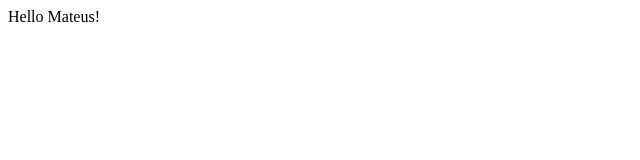
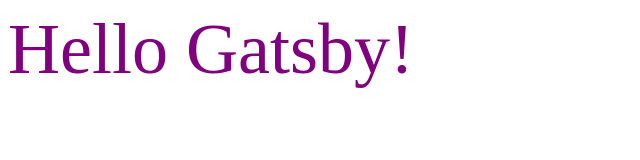
Before and after one commit to mateussoaresr/Gatsby-tutorial, a Gatsby site: page / in a window 1280 px wide. Shown: the whole page, without its empty margins (0-640 px from the left). Built offline with nearby package versions, Linux system fonts and the light colour scheme; Gatsby itself is replaced by a stand-in of ours.

Commit message:
Index test

```diff
--- a/src/pages/index.js
+++ b/src/pages/index.js
@@ -1,5 +1,4 @@
 import React from "react"
-
 export default function Home() {
-  return <div>Hello Mateus!</div>
+  return <div style={{ color: `purple`, fontSize: `72px` }}>Hello Gatsby!</div>
 }
```
